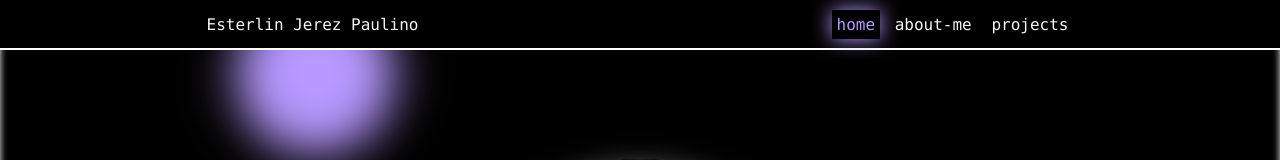
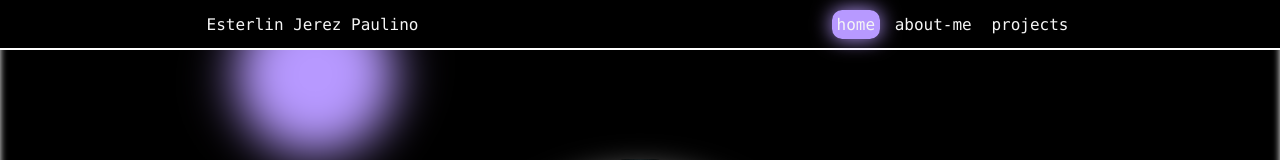
Before and after one commit to EsterIso/EsterIso.github.io, a plain HTML site: page index.html in a window 1280 px wide. In both pictures the pointer is over the link "home". Shown: the part 32-192 px from the top of the page. Drawn offline with Linux system fonts and the light colour scheme.

Commit message:
changed index page nav buttons

```diff
--- a/styles.css
+++ b/styles.css
@@ -40,12 +40,13 @@ header {
 .nav-button {
   text-decoration: none;
   padding: 5px;
+  transition: all 0.3s ease;
+  border-radius: 10px;
 }
 
 .nav-button:hover {
-  color: #B799FF;
   box-shadow: 0px 0px 20px #B799FF;
-  background-color: transparent !important;
+  background-color: #B799FF;
 }
 
 main {
```
